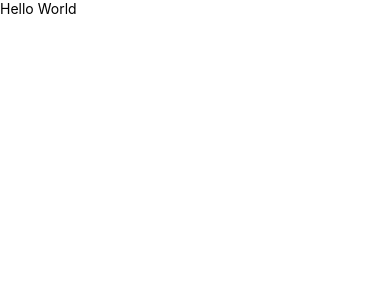
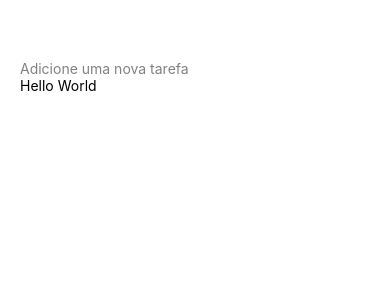
Before and after one commit to vitorqf/RN-Todoist, a React Native app: screen / in a window 390 px wide. Shown: the top 300 px of the page. Built offline with nearby package versions, Linux system fonts and the light colour scheme.

Commit message:
feat: add base input component

```diff
--- a/App.tsx
+++ b/App.tsx
@@ -2,12 +2,14 @@ import { StatusBar } from 'expo-status-bar';
 import { Text, View } from 'react-native';
 import { ThemeProvider } from 'styled-components';
 import theme from './src/styles/theme'
+import { Input } from './src/components/Input';
 
 export default function App() {
   return (
     <ThemeProvider theme={theme}>
-        <View>
+        <View style={{flex: 1, paddingTop: 60, marginLeft: 20}}>
           <StatusBar style="auto" />
+          <Input placeholder='Adicione uma nova tarefa' />
           <Text>Hello World</Text>
         </View>
     </ThemeProvider>
--- /dev/null
+++ b/src/components/Input.tsx
@@ -0,0 +1,53 @@
+import { Fragment, useState } from "react";
+import { TextInput, TextInputProps } from "react-native";
+import { styled } from "styled-components";
+import theme from "../styles/theme";
+
+interface IInputProps extends TextInputProps {
+}
+
+const StyledInput = styled(TextInput).attrs(({ theme }) => {
+    return {
+        placeholderTextColor: theme.colors.neutral.gray[300]
+    }
+})`
+    width: 100%;
+    height: 52px;
+    align-items: center;
+
+    border-radius: 8px;
+    padding: 0 16px;
+    border-width: 1px;
+
+    ${({ theme }) => theme.font.sizes.md};
+
+    background-color: ${({ theme }) => theme.colors.neutral.gray[700]};
+    color: ${({ theme }) => theme.colors.neutral.gray[100]};
+`;
+
+const COLORS = {
+    focused: {
+        borderColor: theme.colors.brand.purple
+    },
+    unfocused: {
+        borderColor: theme.colors.neutral.gray[500]
+    }
+}
+
+export function Input({ ...others }: IInputProps) {
+    const [inputBorderColor, setInputBordercolor] = useState(COLORS.unfocused.borderColor);
+
+    function handleFocus() {
+        setInputBordercolor(COLORS.focused.borderColor);
+    }
+
+    return (
+        <Fragment>
+            <StyledInput {...others} onFocus={handleFocus}
+                style={{
+                    borderColor: inputBorderColor
+                }}
+            />
+        </Fragment>
+    )
+}
```
